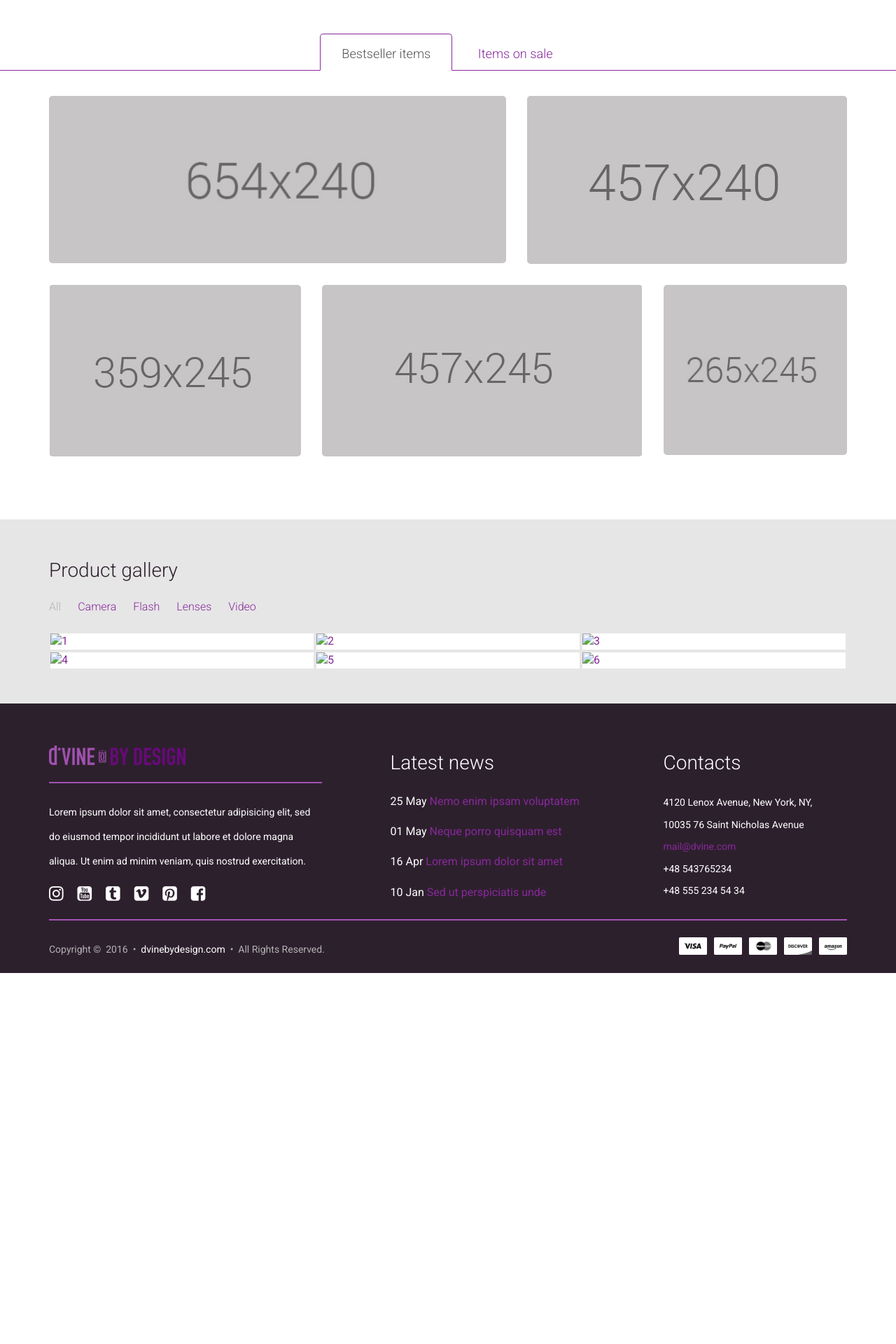
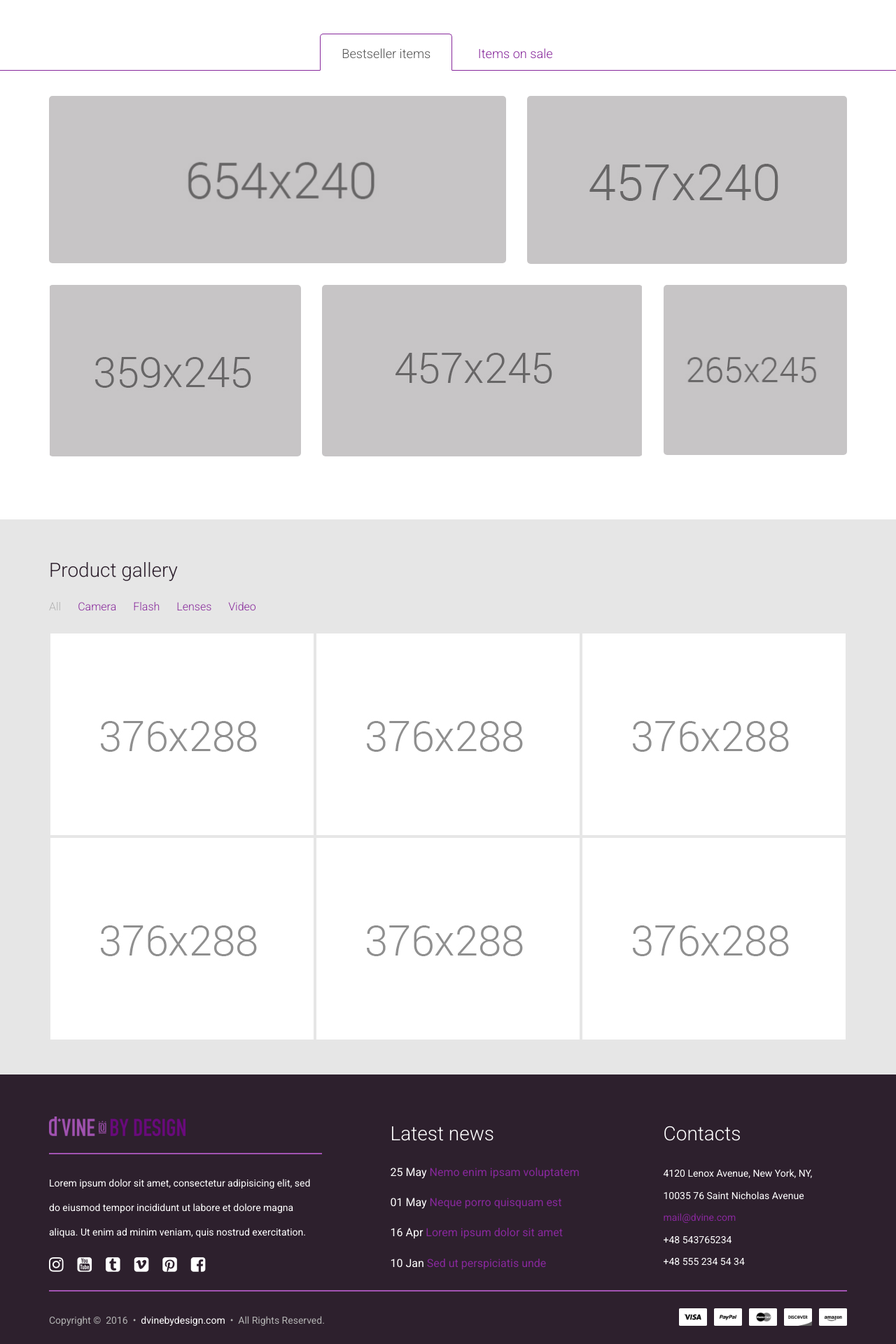
Before and after one commit to dmanzer2/dvinebydesign-static, a Jekyll site: the page built from index.html, in a window 1280 px wide. Shown: the part 924-2844 px from the top of the page at 70% size. Built offline with Jekyll 4.4.1, drawn with Linux system fonts in a browser that asks for light colours; nearby versions of some CDN libraries; library files that are not in the unit come from our copies; before the commit the page ends 2314 px from its top, so only the background shows below that.

Commit message:
minor edit

```diff
--- a/_includes/gallery-widget.html
+++ b/_includes/gallery-widget.html
@@ -11,45 +11,45 @@
     </div>
     <div class="gallery-grid">
       <!--Item-->
-      <div class="gallery-item" data-groups='["camera"]' data-src="img/gallery-widget/1.jpg">
-        <a href="img/gallery-widget/1.jpg">
+      <div class="gallery-item" data-groups='["camera"]' data-src="{{ site.baseurl }}/assets/img/gallery-widget/1.jpg">
+        <a href="{{ site.baseurl }}/assets/img/gallery-widget/1.jpg">
           <div class="overlay"><span><i class="icon-expand"></i></span></div>
-          <img src="img/gallery-widget/th_1.jpg" alt="1"/>
+          <img src="{{ site.baseurl }}/assets/img/gallery-widget/th_1.jpg" alt="1"/>
         </a>
       </div>
       <!--Item-->
-      <div class="gallery-item" data-groups='["camera"]' data-src="img/gallery-widget/2.jpg">
-        <a href="img/gallery-widget/2.jpg">
+      <div class="gallery-item" data-groups='["camera"]' data-src="{{ site.baseurl }}/assets/img/gallery-widget/2.jpg">
+        <a href="{{ site.baseurl }}/assets/img/gallery-widget/2.jpg">
           <div class="overlay"><span><i class="icon-expand"></i></span></div>
-          <img src="img/gallery-widget/th_1.jpg" alt="2"/>
+          <img src="{{ site.baseurl }}/assets/img/gallery-widget/th_1.jpg" alt="2"/>
         </a>
       </div>
       <!--Item-->
       <div class="gallery-item" data-groups='["video"]' data-src="https://www.youtube.com/watch?v=hdEAWW7tZSA">
         <a href="https://www.youtube.com/watch?v=hdEAWW7tZSA">
           <div class="overlay"><span><i class="icon-music-play"></i></span></div>
-          <img src="img/gallery-widget/th_1.jpg" alt="3"/>
+          <img src="{{ site.baseurl }}/assets/img/gallery-widget/th_1.jpg" alt="3"/>
         </a>
       </div>
       <!--Item-->
-      <div class="gallery-item" data-groups='["lenses"]' data-src="img/gallery-widget/4.jpg">
-        <a href="img/gallery-widget/3.jpg">
+      <div class="gallery-item" data-groups='["lenses"]' data-src="{{ site.baseurl }}/assets/img/gallery-widget/4.jpg">
+        <a href="{{ site.baseurl }}/assets/img/gallery-widget/3.jpg">
           <div class="overlay"><span><i class="icon-expand"></i></span></div>
-          <img src="img/gallery-widget/th_1.jpg" alt="4"/>
+          <img src="{{ site.baseurl }}/assets/img/gallery-widget/th_1.jpg" alt="4"/>
         </a>
       </div>
       <!--Item-->
-      <div class="gallery-item" data-groups='["flash"]' data-src="img/gallery-widget/5.jpg">
-        <a href="img/gallery-widget/4.jpg">
+      <div class="gallery-item" data-groups='["flash"]' data-src="{{ site.baseurl }}/assets/img/gallery-widget/5.jpg">
+        <a href="{{ site.baseurl }}/assets/img/gallery-widget/4.jpg">
           <div class="overlay"><span><i class="icon-expand"></i></span></div>
-          <img src="img/gallery-widget/th_1.jpg" alt="5"/>
+          <img src="{{ site.baseurl }}/assets/img/gallery-widget/th_1.jpg" alt="5"/>
         </a>
       </div>
       <!--Item-->
-      <div class="gallery-item" data-groups='["flash"]' data-src="img/gallery-widget/6.jpg">
-        <a href="img/gallery-widget/5.jpg">
+      <div class="gallery-item" data-groups='["flash"]' data-src="{{ site.baseurl }}/assets/img/gallery-widget/6.jpg">
+        <a href="{{ site.baseurl }}/assets/img/gallery-widget/5.jpg">
           <div class="overlay"><span><i class="icon-expand"></i></span></div>
-          <img src="img/gallery-widget/th_1.jpg" alt="6"/>
+          <img src="{{ site.baseurl }}/assets/img/gallery-widget/th_1.jpg" alt="6"/>
         </a>
       </div>
     </div>
```
